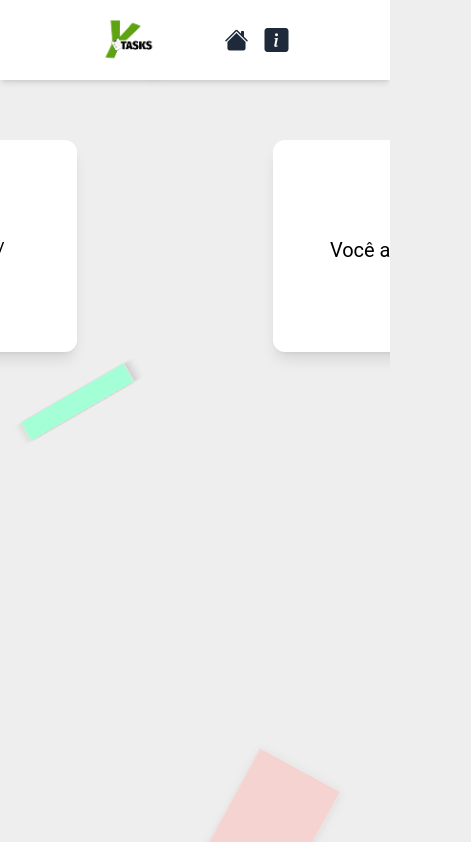
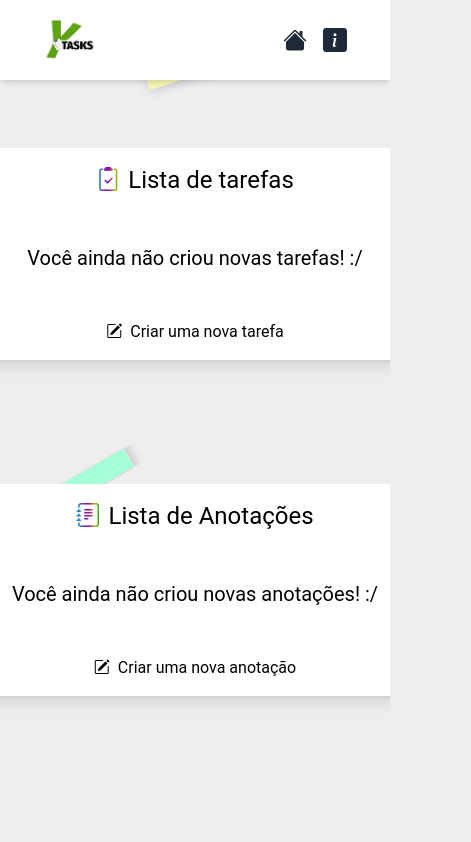
Before and after one commit to YanFelipy/ytasks-app, a React (Vite) app: page /create in a window 390 px wide. Shown: the top 842 px of the page, 471 px wide, since content can reach past the window. Built offline with nearby package versions, Linux system fonts and the light colour scheme.

Commit message:
Create page responsive

```diff
--- a/src/App.css
+++ b/src/App.css
@@ -1,9 +1,12 @@
 #root {
-min-width: 100%;
+  min-width: 100vw;
+  position: relative;
+  right: 0;
+  top: 0;
   margin: 0 auto;
   padding: 0;
   text-align: center;
-  overflow:hidden;
+  overflow: hidden;
 }
 
 body {
--- a/src/components/NotesEditModal.tsx
+++ b/src/components/NotesEditModal.tsx
@@ -14,7 +14,10 @@ openModal : boolean;
 notesList : INotes[];
 annotation?: INotes | null | undefined;
 setOpen : React.Dispatch<React.SetStateAction<boolean>>
-updateNote? (id: number, noteName: string, note: string, noteDate: string) : void,
+updateNote? (id: number,
+  noteName: string,
+  note: string,
+  noteDate: string) : void,
 setNotesList: React.Dispatch<React.SetStateAction<INotes[]>>;
 }
 
--- a/src/index.css
+++ b/src/index.css
@@ -17,7 +17,6 @@
 
 
 }
-
 
 
 textarea {
@@ -237,7 +236,11 @@ li {
 
 /* MEDIA QUERIES */
 
-@media (max-width: 1023px) {
+@media (max-width: 1212px) {
+
+ header nav {
+  min-width: 50%;
+ }
   .container {
     margin-top: 10px;
     margin-bottom: 40px;
@@ -249,7 +252,38 @@ li {
     justify-content: center;
   }
 
+
+    .box-notes, .box-tasks-form {
+      width: fit-content;
+    }
+  }
+
+  @media (max-width: 968px) {
+
+     header nav {
+  min-width: 80%;
+ }
+
+#lists {
+  flex-direction: column;
+}
+
+
+.container-tasks {
+  margin-top: 0.5em;
+  flex-direction: column;
+
+}
+  }
+
+    .box-notes, .box-tasks-form {
+      height: auto;
+      min-height: 20vh ;
+    }
+
   @media (max-height: 667px) {
+
+
     #root {
       min-height: 667px;
       max-width: 100vw;
@@ -299,5 +333,5 @@ li {
 
       height: fit-content;
     }
+
   }
-}
```
